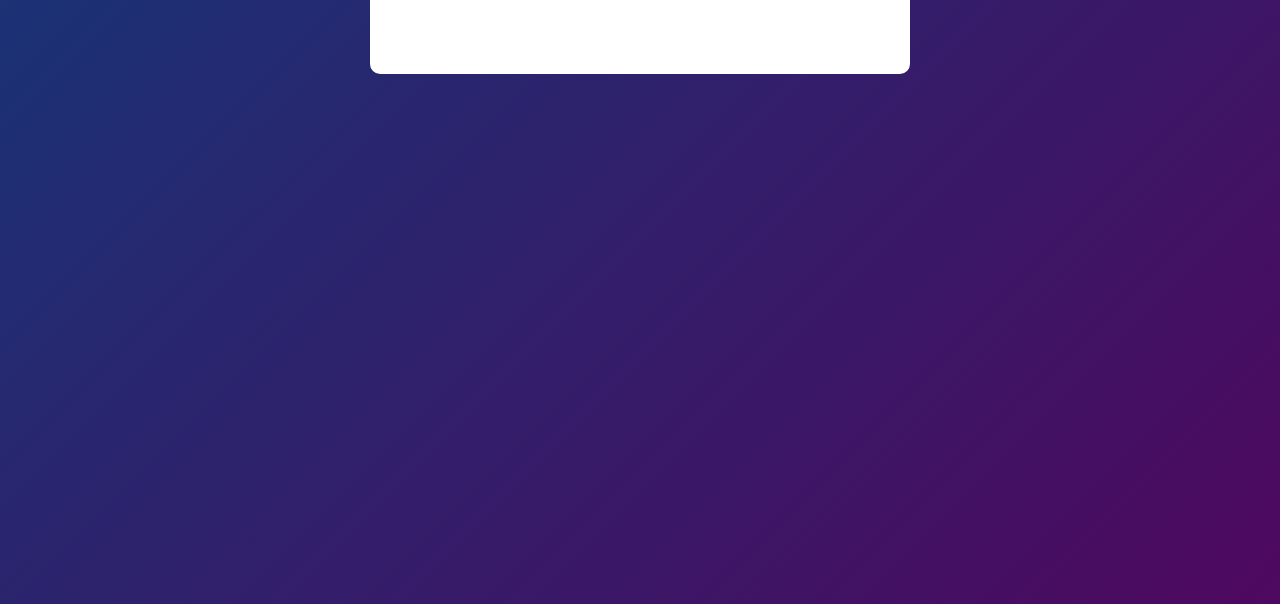
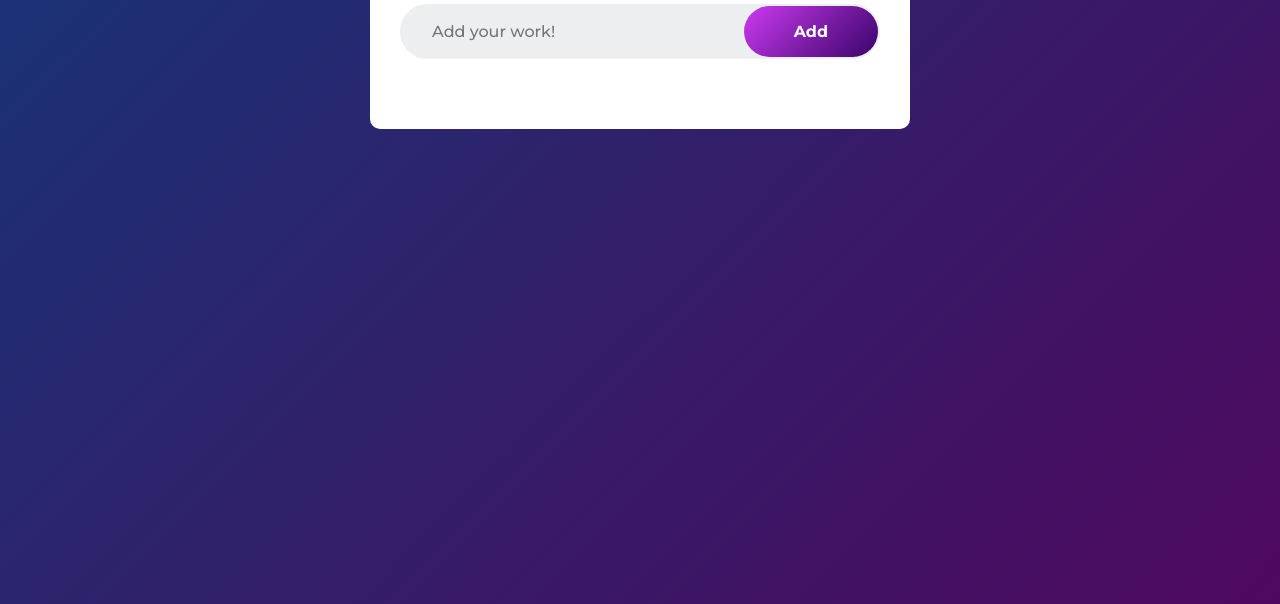
Before and after one commit to overyou2003/miniProject-ToDoList, a plain HTML site: page index.html in a window 1280 px wide. Shown: the part 196-800 px from the top of the page. Drawn offline with Linux system fonts and the light colour scheme.

Commit message:
first commit

```diff
--- a/index.html
+++ b/index.html
@@ -10,6 +10,10 @@
     <div class="container">
         <div class="todo-app">
             <h2>To-Do List <img src="images/icon.png" alt=""></h2>
+            <div class="row">
+                <input type="text" id="input-box" placeholder="Add your work!">
+                <button>Add</button>
+            </div>
         </div>
     </div>
 
--- a/style.css
+++ b/style.css
@@ -35,3 +35,40 @@
     width: 30px;
     margin-left: 10px;
 }
+
+.row {
+    display: flex;
+    justify-content: space-between;
+    align-items: center;
+    background: #edeef0;
+    border-radius: 30px;
+    padding-left: 20px;
+    border: 2px solid transparent;
+    transition: 0.3s;
+}
+
+.row:hover {
+    border: 2px solid ;
+    border-image: linear-gradient(45deg, #cb3af0, #3af0cb) 1;
+}
+
+input {
+    flex: 1;
+    border: none;
+    outline: none;
+    background: transparent;
+    padding: 10px;
+    font-weight: 500;
+    font-size: 16px;
+}
+
+button {
+    border: none;
+    outline: none;
+    padding: 16px 50px;
+    background: linear-gradient(135deg , #cb3af0 , #380468);
+    font-size: 16px;
+    font-weight: bold;
+    color: white;
+    border-radius: 40px;
+}
```
